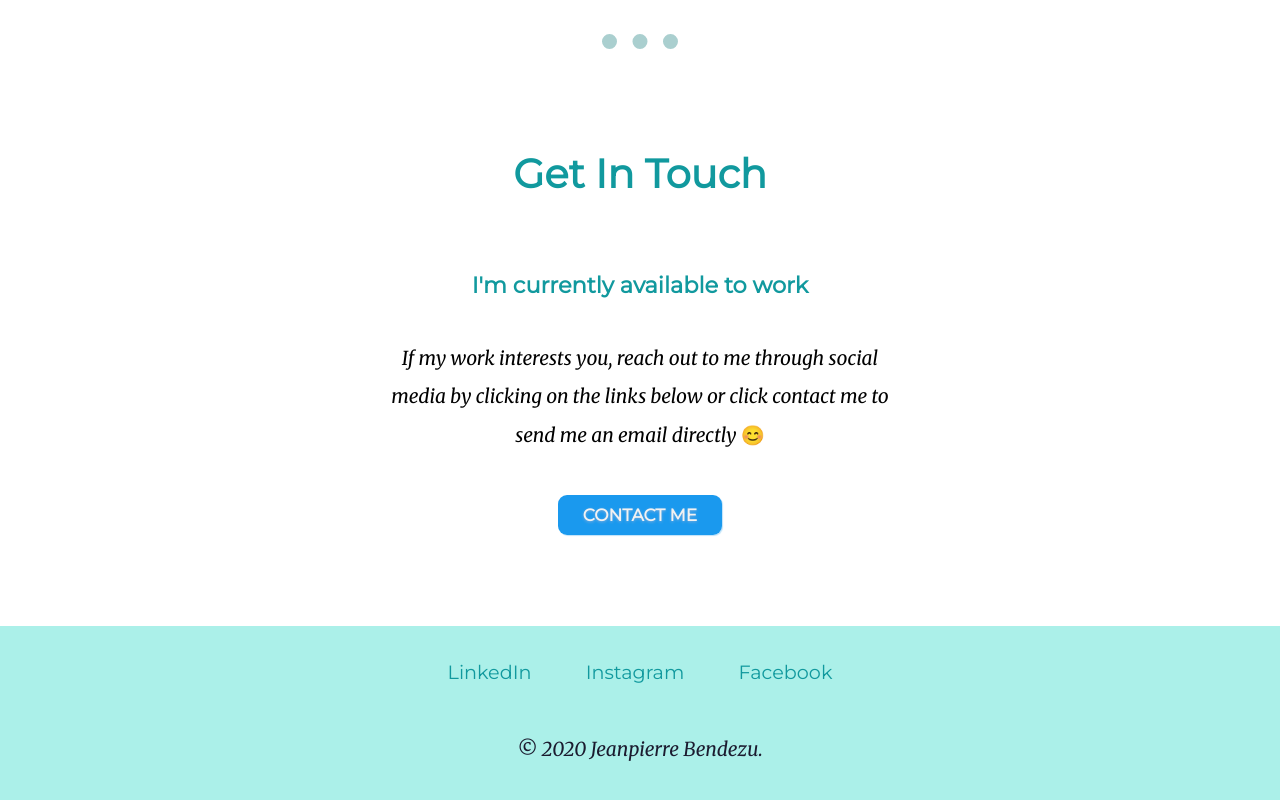
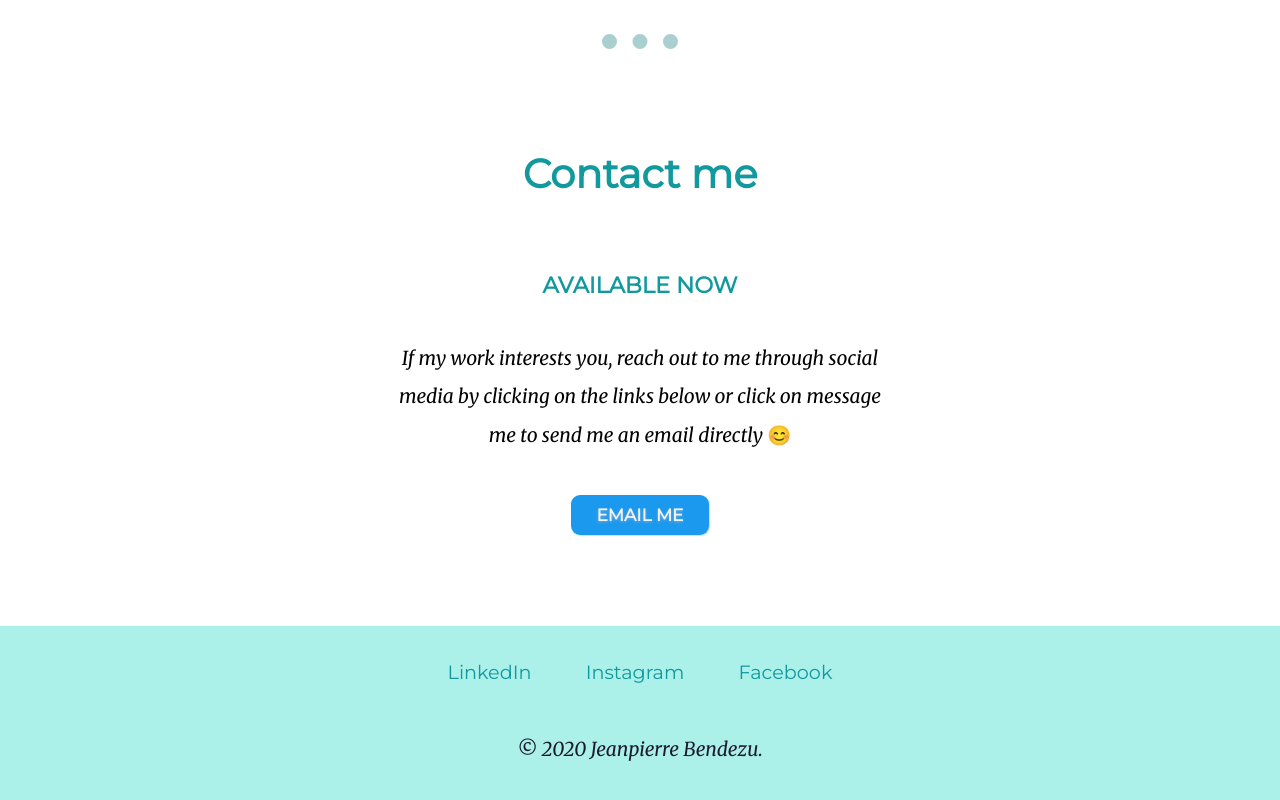
Before and after one commit to bendezuj/css-website, a plain HTML site: page index.html in a window 1280 px wide. Shown: the part 1696-2496 px from the top of the page. Drawn offline with Linux system fonts and the light colour scheme.

Commit message:
Add files via upload

```diff
--- a/index.html
+++ b/index.html
@@ -43,10 +43,10 @@
     <hr>
 
     <div class="contact-me">
-      <h2>Get In Touch</h2>
-      <h3>I'm currently available to work</h3>
-      <p class = "contact-message">If my work interests you, reach out to me through social media by clicking on the links below or click contact me to send me an email directly &#128522; </p><br><br>
-      <a  class="testbutton" class = "social" href="mailto: jeanpierrebendezu@gmail.com">CONTACT ME</a>
+      <h2>Contact me</h2>
+      <h3>AVAILABLE NOW</h3>
+      <p class = "contact-message">If my work interests you, reach out to me through social media by clicking on the links below or click on message me to send me an email directly &#128522; </p><br><br>
+      <a  class="testbutton" class = "social" href="mailto: jeanpierrebendezu@gmail.com">EMAIL ME</a>
     </div>
   </div>
 
```
